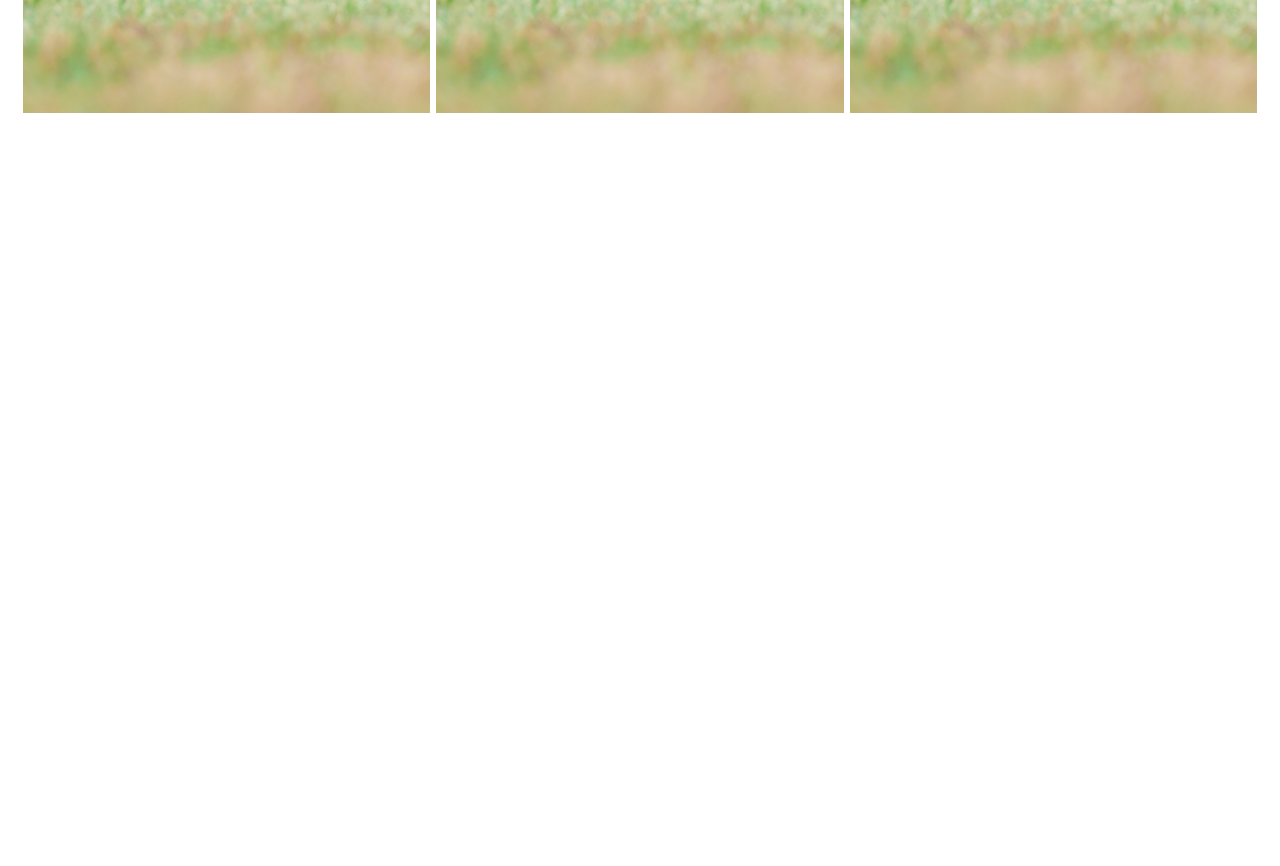
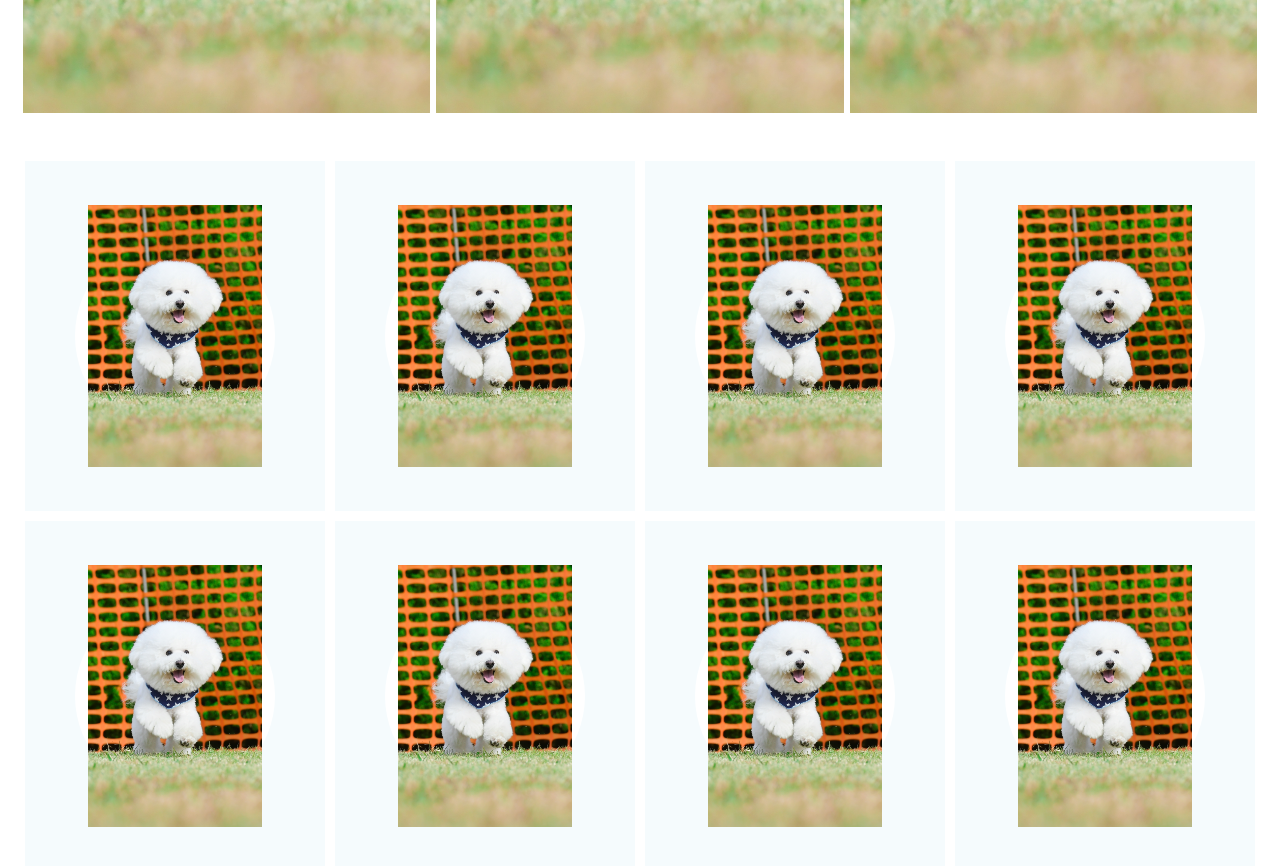
Before and after one commit to koki0317/mokoji, a React (Create React App) app: page / in a window 1280 px wide. Shown: the part 1360-2226 px from the top of the page. Before the commit the page ends 1496 px from the top, so only its background shows below. Built offline with nearby package versions, Linux system fonts and the light colour scheme.

Commit message:
Popular products and animation with hover

```diff
--- a/src/components/Categories.jsx
+++ b/src/components/Categories.jsx
@@ -12,7 +12,7 @@ const Categories = () => {
   return (
     <Container>
       {categories.map((item) => (
-        <CategoryItem item={item} />
+        <CategoryItem item={item} key={item.id} />
       ))}
     </Container>
   );
--- /dev/null
+++ b/src/components/Product.jsx
@@ -0,0 +1,89 @@
+import {
+  FavoriteBorderOutlined,
+  SearchOutlined,
+  ShoppingCartOutlined,
+} from "@mui/icons-material";
+import styled from "styled-components";
+
+const Info = styled.div`
+  width: 100%;
+  height: 100%;
+  position: absolute;
+  top: 0;
+  left: 0;
+  z-index: 3;
+  background-color: rgba(0, 0, 0, 0.2);
+  display: flex;
+  align-items: center;
+  justify-content: center;
+  opacity: 0;
+  transition: all 0.5s ease;
+  cursor: pointer;
+`;
+
+const Container = styled.div`
+  flex: 1;
+  margin: 5px;
+  min-width: 280px;
+  height: 350px;
+  display: flex;
+  justify-content: center;
+  align-items: center;
+  background-color: #f5fbfd;
+  position: relative;
+
+  &:hover ${Info} {
+    opacity: 1;
+  }
+`;
+
+const Circle = styled.div`
+  width: 200px;
+  height: 200px;
+  border-radius: 50%;
+  background-color: white;
+  position: absolute;
+`;
+const Image = styled.img`
+  height: 75%;
+  z-index: 2;
+`;
+
+const Icon = styled.div`
+  width: 40px;
+  height: 40px;
+  border-radius: 50%;
+  background-color: white;
+  display: flex;
+  justify-content: center;
+  align-items: center;
+  margin: 10px;
+  transition: all 0.5s ease;
+
+  &:hover {
+    background-color: #e9f5f5;
+    transform: scale(1.1);
+  }
+`;
+
+const Product = ({ item }) => {
+  return (
+    <Container>
+      <Circle />
+      <Image src={item.img} />
+      <Info>
+        <Icon>
+          <ShoppingCartOutlined />
+        </Icon>
+        <Icon>
+          <SearchOutlined />
+        </Icon>
+        <Icon>
+          <FavoriteBorderOutlined />
+        </Icon>
+      </Info>
+    </Container>
+  );
+};
+
+export default Product;
--- /dev/null
+++ b/src/components/Products.jsx
@@ -0,0 +1,22 @@
+import styled from "styled-components";
+import { popularProducts } from "../data";
+import Product from "./Product";
+
+const Container = styled.div`
+  padding: 20px;
+  display: flex;
+  flex-wrap: wrap;
+  justify-content: center;
+`;
+
+const Products = () => {
+  return (
+    <Container>
+      {popularProducts.map((item) => (
+        <Product item={item} key={item.id} />
+      ))}
+    </Container>
+  );
+};
+
+export default Products;
--- a/src/components/Slider.jsx
+++ b/src/components/Slider.jsx
@@ -89,7 +89,7 @@ const Slider = () => {
       </Arrow>
       <Wrapper slideIndex={slideIndex}>
         {sliderItems.map((item) => (
-          <Slide bg={item.bg}>
+          <Slide bg={item.bg} key={item.id}>
             <ImgContainer>
               <Image src={item.img} />
             </ImgContainer>
--- a/src/pages/Home.jsx
+++ b/src/pages/Home.jsx
@@ -2,6 +2,7 @@ import React from "react";
 import Announcement from "../components/Announcement";
 import Categories from "../components/Categories";
 import Navbar from "../components/Navbar";
+import Products from "../components/Products";
 import Slider from "../components/Slider";
 
 const Home = () => {
@@ -11,6 +12,7 @@ const Home = () => {
       <Navbar />
       <Slider />
       <Categories />
+      <Products />
     </div>
   );
 };
```
